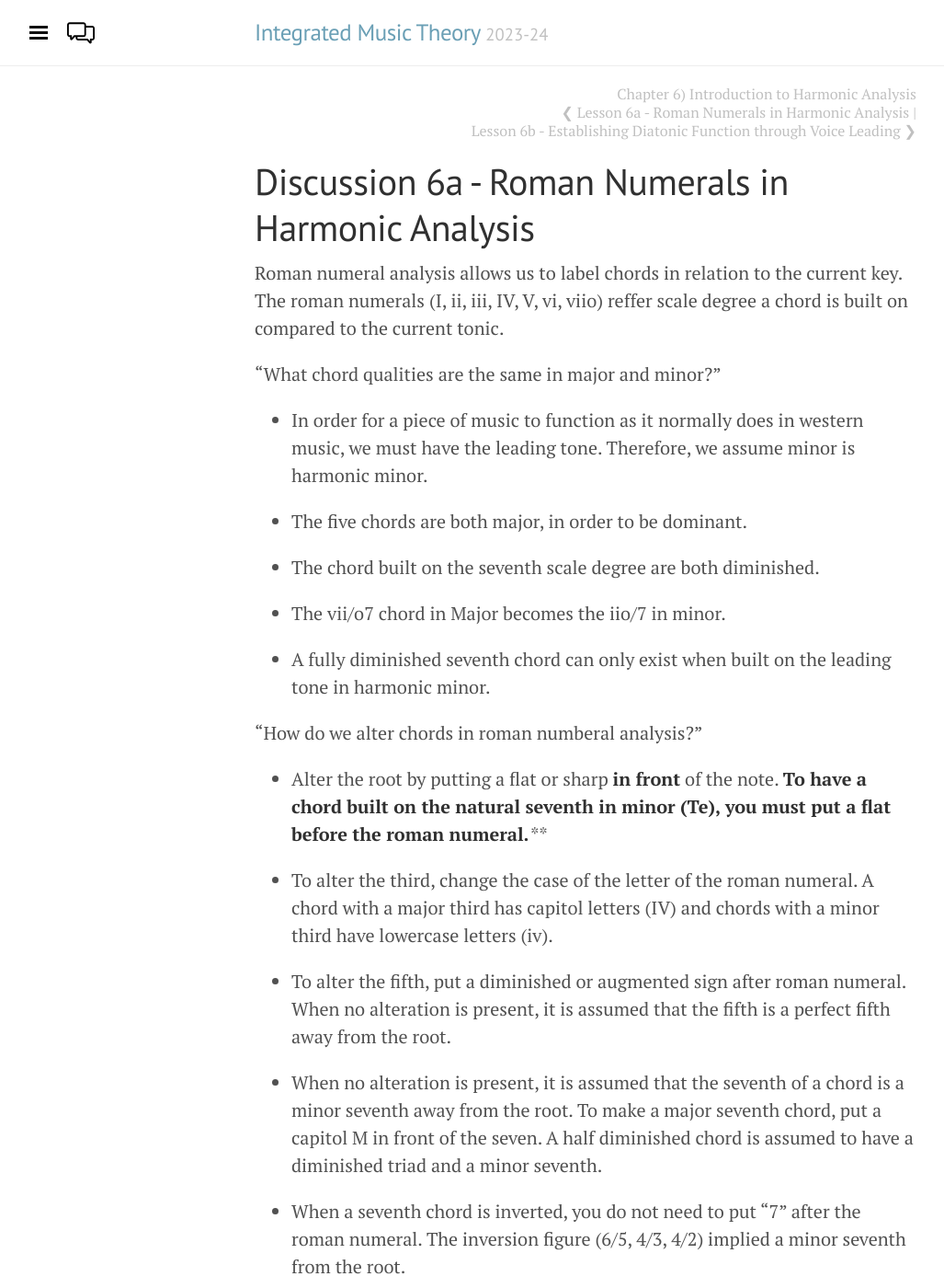
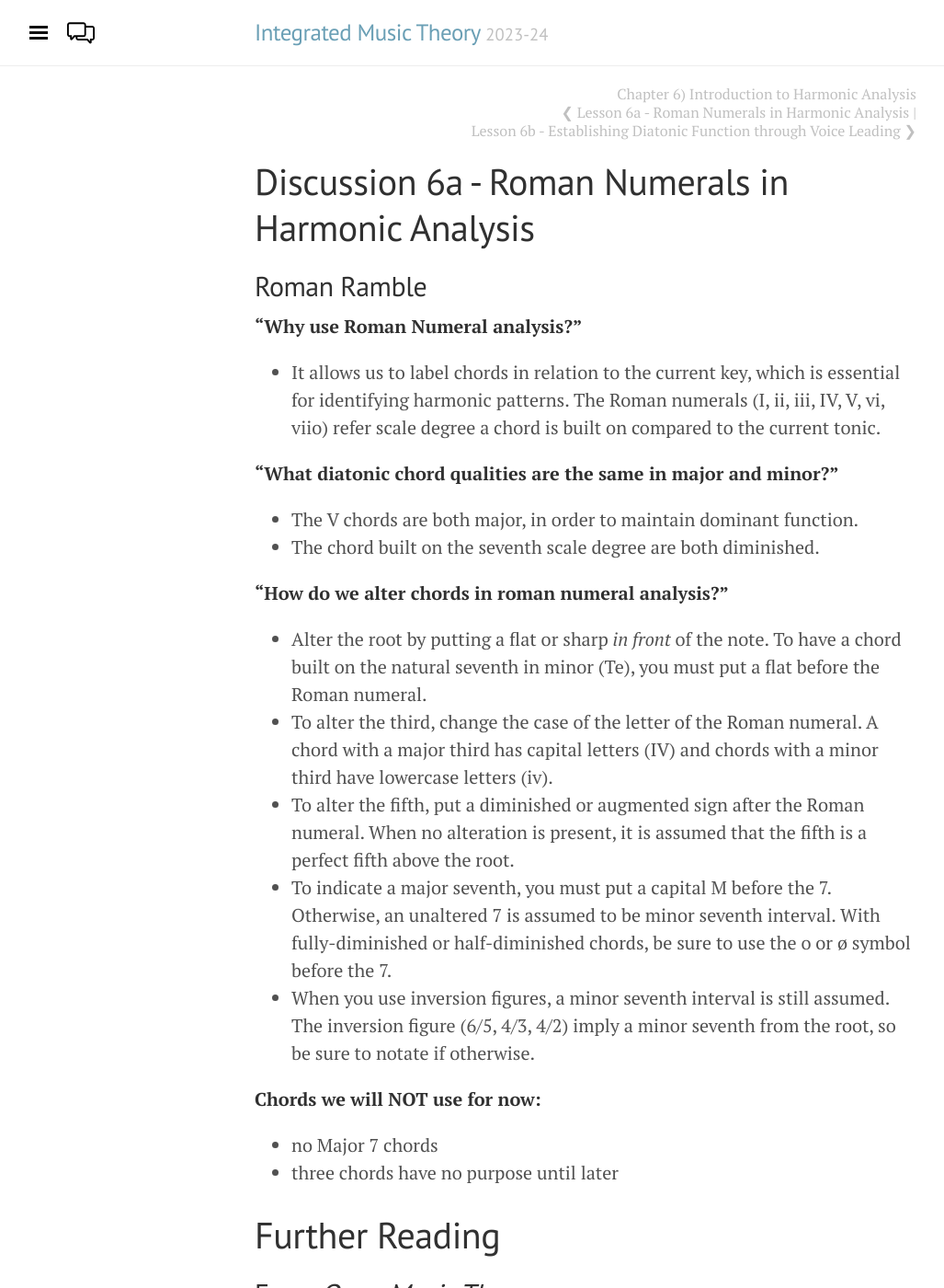
Before and after one commit to intmus/inttheory, a Jekyll site: the page built from _06-intro-harmonic/a2-romnum.md, in a window 1280 px wide and 1400 px high. Shown: the whole window at 92% size, without its empty margins (3-1030 px from the left). Built offline with Jekyll 4.4.1, drawn with Linux system fonts in a browser that asks for light colours; some of the changed text lies outside the part shown.

Commit message:
Completed Overhaul

```diff
--- a/_06-intro-harmonic/a2-romnum.md
+++ b/_06-intro-harmonic/a2-romnum.md
@@ -3,59 +3,25 @@ layout: chapter
 title: Discussion 6a - Roman Numerals in Harmonic Analysis
 ---
 
-Roman numeral analysis allows us to label chords in relation to the current key. The roman numerals (I, ii, iii, IV, V, vi, viio) reffer scale degree a chord is built on compared to the current tonic.
+## Roman Ramble
 
-"What chord qualities are the same in major and minor?"
+**"Why use Roman Numeral analysis?"**
+- It allows us to label chords in relation to the current key, which is essential for identifying harmonic patterns. The Roman numerals (I, ii, iii, IV, V, vi, viio) refer scale degree a chord is built on compared to the current tonic.
 
-- In order for a piece of music to function as it normally does in western music, we must have the leading tone. Therefore, we assume minor is harmonic minor.
-
-- The five chords are both major, in order to be dominant.
-
+**"What diatonic chord qualities are the same in major and minor?"**
+- The V chords are both major, in order to maintain dominant function.
 - The chord built on the seventh scale degree are both diminished.
 
-- The vii/o7 chord in Major becomes the iio/7 in minor.
+**"How do we alter chords in roman numeral analysis?"**
+- Alter the root by putting a flat or sharp *in front* of the note. To have a chord built on the natural seventh in minor (Te), you must put a flat before the Roman numeral.
+- To alter the third, change the case of the letter of the Roman numeral. A chord with a major third has capital letters (IV) and chords with a minor third have lowercase letters (iv).
+- To alter the fifth, put a diminished or augmented sign after the Roman numeral. When no alteration is present, it is assumed that the fifth is a perfect fifth above the root.
+- To indicate a major seventh, you must put a capital M before the 7. Otherwise, an unaltered 7 is assumed to be minor seventh interval. With fully-diminished or half-diminished chords, be sure to use the o or ø symbol before the 7.
+- When you use inversion figures, a minor seventh interval is still assumed. The inversion figure (6/5, 4/3, 4/2) imply a minor seventh from the root, so be sure to notate if otherwise.
 
-- A fully diminished seventh chord can only exist when built on the leading tone in harmonic minor.
-
-"How do we alter chords in roman numberal analysis?"
-
-- Alter the root by putting a flat or sharp **in front** of the note. **To have a chord built on the natural seventh in minor (Te), you must put a flat before the roman numeral.******
-
-- To alter the third, change the case of the letter of the roman numeral. A chord with a major third has capitol letters (IV) and chords with a minor third have lowercase letters (iv).
-
-- To alter the fifth, put a diminished or augmented sign after roman numeral. When no alteration is present, it is assumed that the fifth is a perfect fifth away from the root.
-
-- When no alteration is present, it is assumed that the seventh of a chord is a minor seventh away from the root. To make a major seventh chord, put a capitol M in front of the seven. A half diminished chord is assumed to have a diminished triad and a minor seventh.
-
-- When a seventh chord is inverted, you do not need to put "7" after the roman numeral. The inversion figure (6/5, 4/3, 4/2) implied a minor seventh from the root.
-
-# Class discussion 2021
-
-*Note that the seventh dimnished chord and major V in **minor** needs the leading tone (ti) in diatonic harmony.*
-
-**What does Cmin7/E-flat tell us?**
-- First inversion, E-flat is in the bass
-- All 4 chord members (C Eb G Bb)
-- We *do not* know what key we are in and how this chord functions within the key. It is completely removed from form
-
-**Chords we should NOT use for now:**
-- No Major 7 chords
+**Chords we will NOT use for now:**
+- no Major 7 chords
 - three chords have no purpose until later
-
-**Roman numerals**
-- The roman numeral itself identifies the root. You can tell what note the root is because its number correlates directly to its scale degree. For example, in C major vi indicates an A minor chord because A is the sixth scale degree in that key. As we'll see in a second, the root can be altered just like the other chord members
-- Uppercase/lowercase identifies the third in relation to the root (major/minor)
-- 5ths are assumed perfect unless there's a +, a half-diminished, or a diminished sign in the superscript
-  - The diminished sign is special because it indicates that both the fifth and seventh are lowered. You can tell the difference from the half-diminished sign because the latter has a slash through it (it's cut in "half")
-- 7 by itself = dominant 7th(minor 7th). Can be altered with M(major 7th), a half-diminished(lowered fifth, minor 7th), or a diminished sign(lowered fifth, diminished 7th)
-- Quick note for writing fully diminished sevenths: A double flat is required, even if the key signature has a flat already. A doubleflat overrides any present alterations from the key signature to show a double lowered note.
-  - Sometimes chords like IV7 are notated without the clarification that it's a major seventh chord--you're expected to know because a major seventh is diatonic. However, when we get past the Classical era this method breaks down because all kinds of crazy stuff starts happening with harmony from the Romantic era onward
-
-**Altering Roman numerals for non-diatonic chord qualities**
-- Can have any triad in any key as long as you know how it relates to the key
-- Accidental in front alters the chord from its diatonic version. Ex: in C major, bVI = Ab major chord. The sharp/flat alters the root.
-  - Only sharps and flats are used this way--no naturals. Even in sharp keys, you would use a flat sign to indicate a lowered chord. Likewise, a sharp indicates a raised chord even in flat keys
-
 
 # Further Reading
 
```
